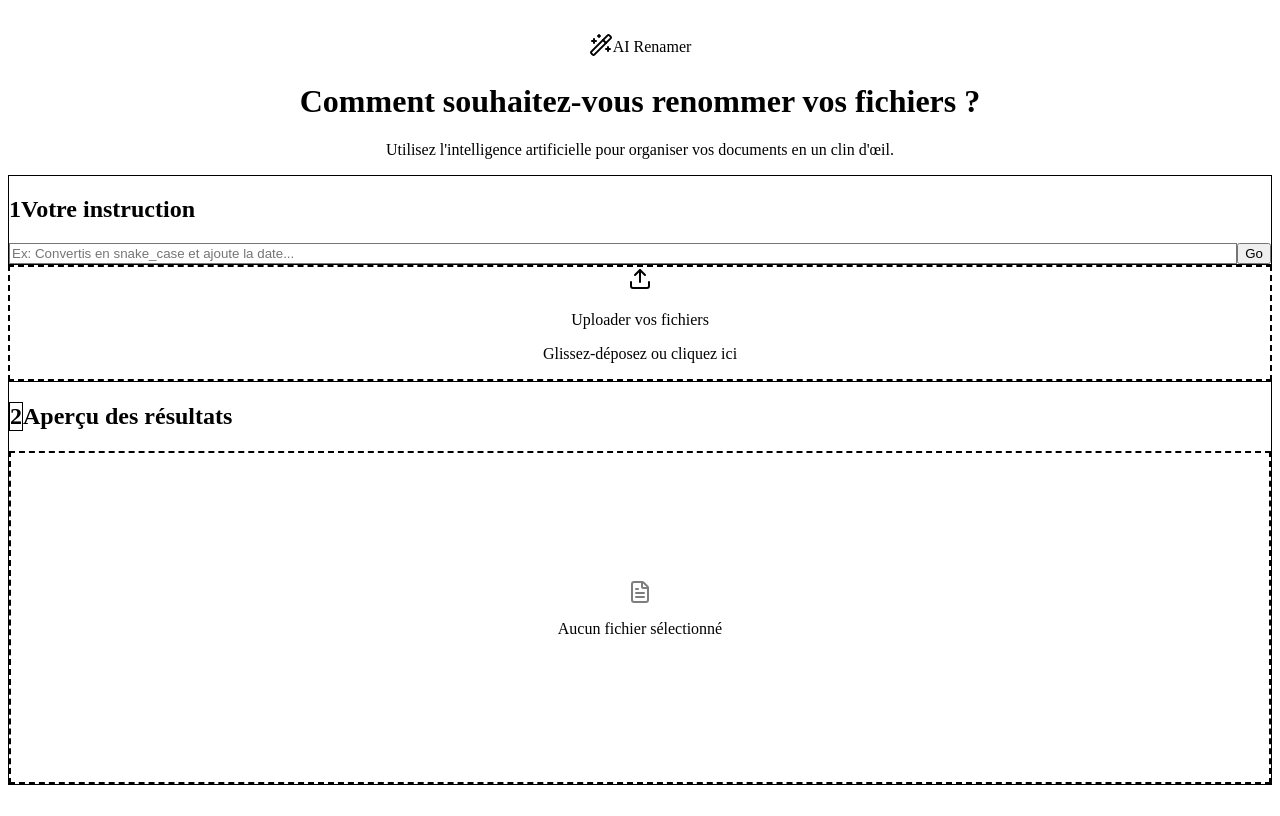
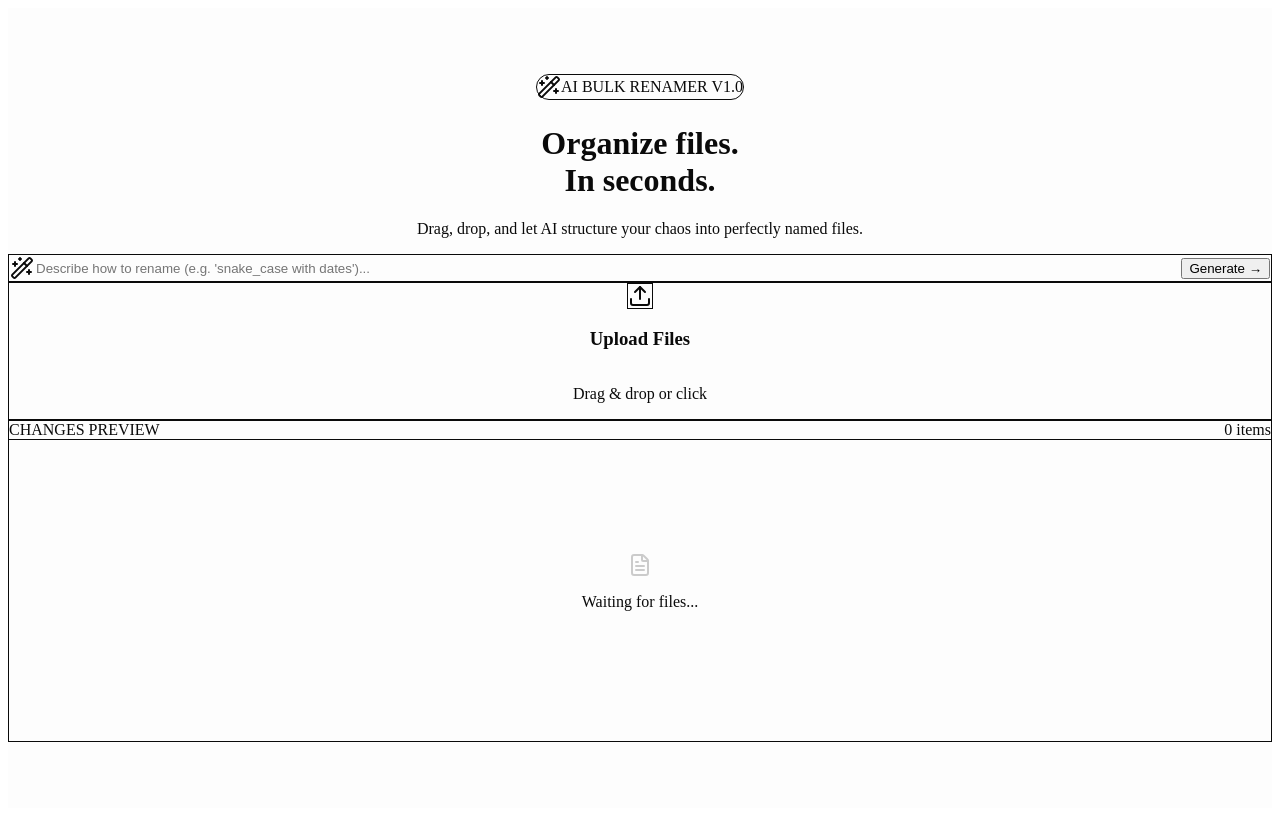
Before and after one commit to yodjii/ia-bulk-file-renamer, a Next.js app: page / in a window 1280 px wide. Built offline with nearby package versions, Linux system fonts and the light colour scheme.

Commit message:
feat(ui): redesign V4 linear light style (bento grid)

```diff
--- a/src/app/page.tsx
+++ b/src/app/page.tsx
@@ -59,120 +59,106 @@ export default function Home() {
   };
 
   return (
-    <main className="min-h-screen bg-white text-slate-900 p-8 flex flex-col items-center justify-center font-sans">
+    <main className="min-h-screen bg-[#FDFDFD] text-[#0A0A0A] p-6 flex flex-col items-center justify-center font-sans selection:bg-black selection:text-white">
 
-      <div className="w-full max-w-5xl space-y-16">
+      <div className="w-full max-w-4xl space-y-12">
 
-        {/* Header */}
-        <div className="text-center space-y-4">
-          <div className="flex items-center justify-center gap-2 mb-6">
-            <div className="p-2 bg-black rounded-lg">
-              <Wand2 className="w-5 h-5 text-white" />
-            </div>
-            <span className="font-bold text-lg tracking-tight">AI Renamer</span>
+        {/* Header (Minimalist) */}
+        <div className="text-center space-y-6">
+          <div className="inline-flex items-center gap-2 px-3 py-1 rounded-full bg-slate-100 border border-slate-200 text-xs font-medium text-slate-600 uppercase tracking-wider">
+            <Wand2 className="w-3 h-3" />
+            AI Bulk Renamer v1.0
           </div>
 
-          <h1 className="text-5xl font-extrabold tracking-tight text-slate-900">
-            Comment souhaitez-vous renommer vos fichiers ?
+          <h1 className="text-6xl font-bold tracking-tighter text-black">
+            Organize files.<br/>
+            <span className="text-slate-400">In seconds.</span>
           </h1>
-          <p className="text-slate-500 text-xl max-w-2xl mx-auto font-medium">
-            Utilisez l'intelligence artificielle pour organiser vos documents en un clin d'œil.
+          <p className="text-slate-500 text-lg max-w-lg mx-auto leading-relaxed">
+            Drag, drop, and let AI structure your chaos into perfectly named files.
           </p>
         </div>
 
-        {/* Main Content Area */}
-        <div className="grid grid-cols-1 md:grid-cols-2 gap-8 items-start">
+        {/* Bento Grid Layout */}
+        <div className="grid grid-cols-1 md:grid-cols-12 gap-6">
 
-          {/* Left Column: Prompt & Upload */}
-          <div className="space-y-8">
-
-            {/* Prompt Card */}
-            <div className="bg-white border border-slate-200 rounded-3xl p-8 shadow-sm hover:shadow-md transition-shadow">
-              <h2 className="text-xl font-bold mb-4 flex items-center gap-2">
-                <span className="bg-slate-100 p-2 rounded-lg">1</span>
-                Votre instruction
-              </h2>
-              <div className="flex gap-3">
+          {/* Card 1: Prompt (Span 12) */}
+          <div className="md:col-span-12 bg-white rounded-2xl border border-slate-200 p-1 shadow-sm hover:shadow-md transition-all group focus-within:ring-2 focus-within:ring-black/5">
+            <div className="flex items-center h-14 px-4 bg-slate-50/50 rounded-xl border border-transparent group-focus-within:bg-white transition-colors">
+              <Wand2 className="w-5 h-5 text-slate-400 mr-3" />
               <input
                 type="text"
-                  placeholder="Ex: Convertis en snake_case et ajoute la date..."
-                  className="flex-1 bg-slate-50 border border-slate-200 rounded-xl px-4 py-3 text-lg outline-none focus:ring-2 focus:ring-black/5 transition-all placeholder:text-slate-400"
+                placeholder="Describe how to rename (e.g. 'snake_case with dates')..."
+                className="flex-1 bg-transparent border-none outline-none text-base text-black placeholder:text-slate-400 h-full"
                 value={prompt}
                 onChange={(e) => setPrompt(e.target.value)}
               />
+              <div className="h-6 w-[1px] bg-slate-200 mx-3"></div>
               <button
                 onClick={handleGenerate}
-                  className="bg-black text-white px-6 py-3 rounded-xl font-bold hover:bg-slate-800 transition-all active:scale-95"
+                className="text-sm font-semibold text-black hover:text-slate-600 transition-colors px-2"
               >
-                  Go
+                Generate →
               </button>
             </div>
           </div>
 
-            {/* Upload Card */}
+          {/* Card 2: Upload (Span 5) */}
           <div
             onDragOver={onDragOver}
             onDragLeave={onDragLeave}
             onDrop={onDrop}
             className={`
-                bg-white border-2 border-dashed rounded-3xl p-12 text-center transition-all cursor-pointer group
-                ${isDragging ? 'border-blue-500 bg-blue-50' : 'border-slate-200 hover:border-slate-300 hover:bg-slate-50'}
+              md:col-span-5 bg-white rounded-2xl border border-slate-200 p-8 flex flex-col items-center justify-center text-center shadow-sm hover:shadow-md transition-all cursor-pointer relative overflow-hidden group
+              ${isDragging ? 'ring-2 ring-black bg-slate-50' : ''}
             `}
           >
-              <div className="flex flex-col items-center gap-4">
-                <div className={`p-4 rounded-full transition-all ${isDragging ? 'bg-blue-100 text-blue-600' : 'bg-slate-100 text-slate-600 group-hover:scale-110'}`}>
-                  <Upload className="w-8 h-8" />
+            <div className="absolute inset-0 bg-[radial-gradient(#e5e7eb_1px,transparent_1px)] [background-size:16px_16px] opacity-20 pointer-events-none"></div>
+
+            <div className="h-12 w-12 bg-slate-50 rounded-xl border border-slate-100 flex items-center justify-center mb-4 group-hover:scale-110 transition-transform">
+              <Upload className="w-5 h-5 text-slate-900" />
             </div>
-                <div>
-                  <p className="text-xl font-bold text-slate-900">Uploader vos fichiers</p>
-                  <p className="text-slate-500 mt-1">Glissez-déposez ou cliquez ici</p>
+            <h3 className="font-semibold text-black">Upload Files</h3>
+            <p className="text-sm text-slate-400 mt-1">Drag & drop or click</p>
           </div>
+
+          {/* Card 3: Preview List (Span 7) */}
+          <div className="md:col-span-7 bg-white rounded-2xl border border-slate-200 shadow-sm hover:shadow-md transition-all flex flex-col h-[320px]">
+            <div className="p-4 border-b border-slate-100 flex justify-between items-center bg-slate-50/30">
+              <span className="text-xs font-semibold text-slate-500 uppercase tracking-wider pl-2">Changes Preview</span>
+              <span className="text-xs text-slate-400 bg-slate-100 px-2 py-0.5 rounded-md">{files.length} items</span>
+            </div>
+
+            <div className="flex-1 overflow-y-auto p-2 space-y-1 custom-scrollbar">
+              {files.length === 0 ? (
+                <div className="h-full flex flex-col items-center justify-center text-slate-300">
+                  <FileText className="w-8 h-8 mb-2 opacity-20" />
+                  <p className="text-sm">Waiting for files...</p>
+                </div>
+              ) : (
+                files.map((file, idx) => (
+                  <div key={idx} className="group flex items-center gap-3 p-3 rounded-lg hover:bg-slate-50 transition-colors text-sm">
+                    <span className="text-slate-400 line-through truncate max-w-[120px]">{file.originalName}</span>
+                    <ArrowRight className="w-3 h-3 text-slate-300" />
+                    <span className={`font-mono font-medium truncate flex-1 ${file.newName ? 'text-black' : 'text-slate-300'}`}>
+                      {file.newName || 'Processing...'}
+                    </span>
+                    {file.newName && <Check className="w-3 h-3 text-emerald-500" />}
+                  </div>
+                ))
+              )}
             </div>
           </div>
 
-          </div>
-
-          {/* Right Column: Preview */}
-          <div className="bg-slate-50 rounded-3xl p-8 border border-slate-200 h-full min-h-[400px] flex flex-col">
-            <h2 className="text-xl font-bold mb-6 flex items-center gap-2 text-slate-900">
-              <span className="bg-white border border-slate-200 p-2 rounded-lg shadow-sm">2</span>
-              Aperçu des résultats
-            </h2>
-
-            {files.length === 0 ? (
-              <div className="flex-1 flex flex-col items-center justify-center text-slate-400 border-2 border-dashed border-slate-200 rounded-2xl m-4">
-                <FileText className="w-12 h-12 mb-4 opacity-50" />
-                <p>Aucun fichier sélectionné</p>
-              </div>
-            ) : (
-              <div className="flex-1 overflow-y-auto custom-scrollbar space-y-3">
-                {files.map((file, idx) => (
-                  <div key={idx} className="bg-white p-4 rounded-xl border border-slate-200 shadow-sm flex items-center justify-between group hover:border-slate-300 transition-all">
-                    <div className="flex items-center gap-3 overflow-hidden flex-1">
-                      <div className="p-2 bg-slate-100 rounded-lg shrink-0">
-                        <FileText className="w-4 h-4 text-slate-500" />
-                      </div>
-                      <div className="flex flex-col min-w-0">
-                        <span className="text-sm text-slate-500 line-through truncate">{file.originalName}</span>
-                        <span className={`font-mono text-sm font-medium truncate ${file.newName ? 'text-emerald-600' : 'text-slate-400'}`}>
-                          {file.newName || '...'}
-                        </span>
-                      </div>
-                    </div>
-                    {file.newName && <div className="text-emerald-500 bg-emerald-50 p-1 rounded-full"><Check className="w-4 h-4" /></div>}
-                  </div>
-                ))}
-              </div>
-            )}
-
+          {/* Action Bar (Span 12) */}
           {files.length > 0 && (
-              <div className="mt-6 pt-6 border-t border-slate-200">
-                <button className="w-full bg-black hover:bg-slate-800 text-white py-4 rounded-xl font-bold text-lg transition-all shadow-lg shadow-slate-200 active:translate-y-0.5">
-                  Valider {files.length} fichiers
+            <div className="md:col-span-12 flex justify-end">
+              <button className="bg-[#0A0A0A] hover:bg-black text-white px-6 py-3 rounded-xl font-medium text-sm shadow-xl shadow-slate-200/50 transition-all hover:-translate-y-0.5 active:translate-y-0 flex items-center gap-2">
+                <Check className="w-4 h-4" />
+                Commit Changes
               </button>
             </div>
           )}
-          </div>
 
         </div>
 
```
Lines whose indentation alone changed are shown as unchanged.
